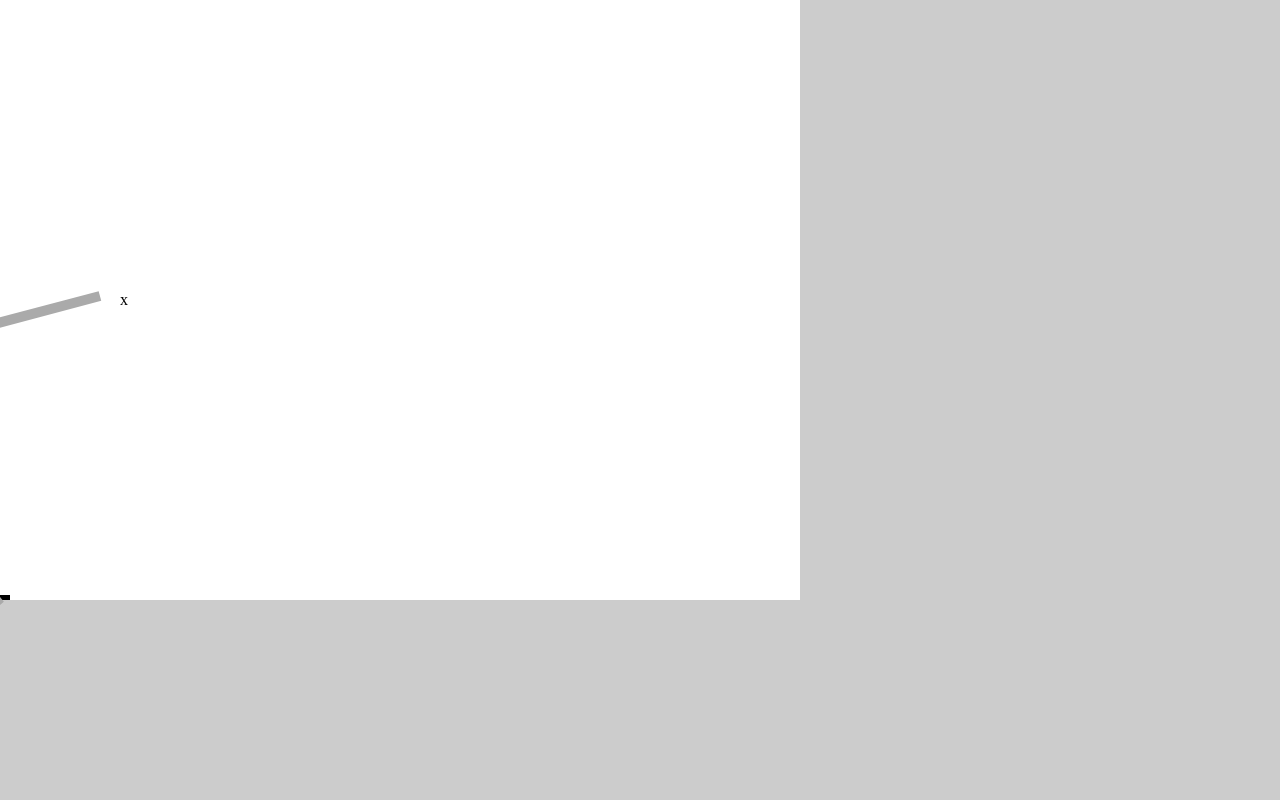
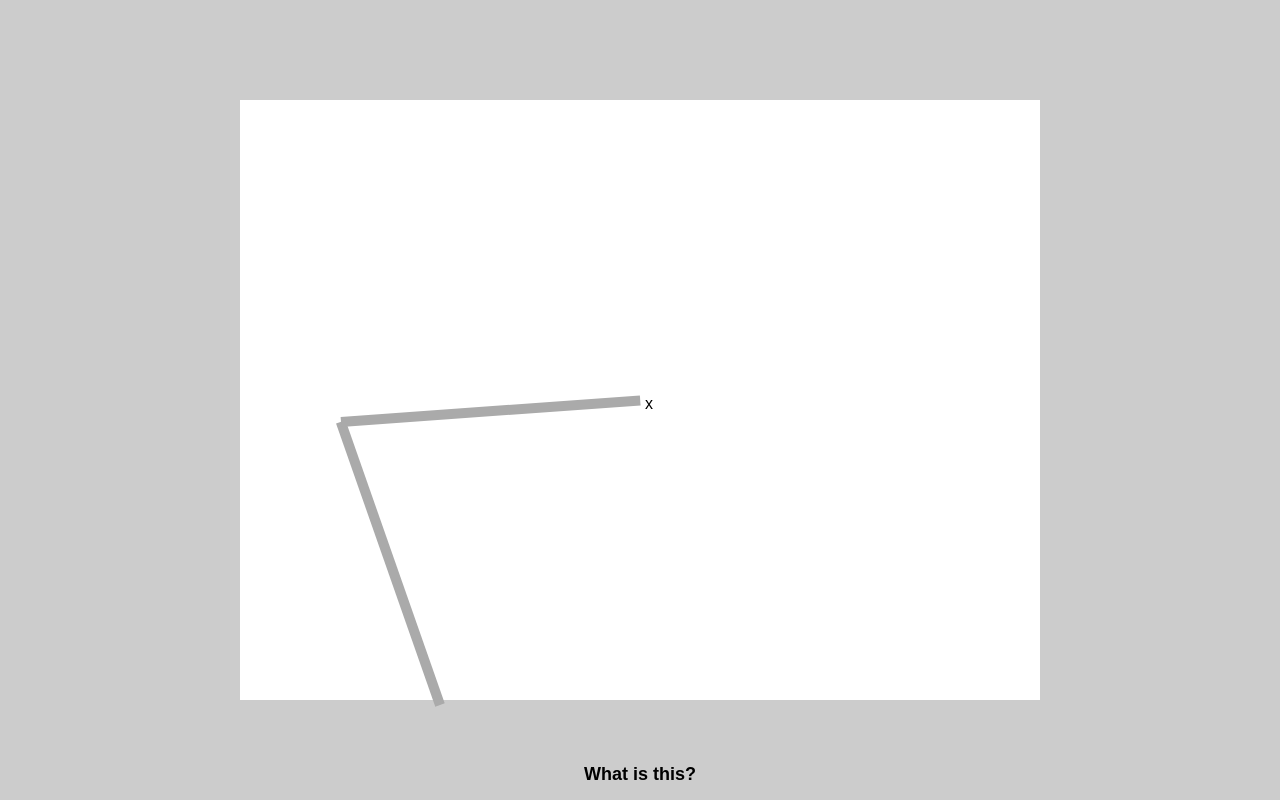
Before and after one commit to murilopolese/roboticarm, a website: page simulator/index.html in a window 1280 px wide. Drawn offline with Linux system fonts and the light colour scheme.

Commit message:
Organizing the structure

```diff
--- a/index.js
+++ b/johnny-five/index.js
@@ -1,10 +1,10 @@
-var five = require("johnny-five"),
-	PolarArm = require("./polararm"),
+var five = require( 'johnny-five' ),
+	PolarArm = require( '../polararm' ),
 	board, servos;
 
 board = new five.Board();
 
-board.on("ready", function() {
+board.on( 'ready', function() {
 
 	servos = {
 		claw: five.Servo({
--- a/simulator/index.html
+++ b/simulator/index.html
@@ -13,13 +13,21 @@
 			body {
 				margin: 0;
 				padding: 0;
+				position: absolute;
+				width: 100%;
+				height: 100%;
 				background: #ccc;
+				font-family: 'Arial';
 			}
 			#stage {
-				position: relative;
+				position: absolute;
 				background: #fff;
 				width: 800px;
 				height: 600px;
+				top: 50%;
+				left: 50%;
+				margin-top: -300px;
+				margin-left: -400px;
 			}
 			.segment {
 				background: #aaa;
@@ -27,17 +35,22 @@
 				width: 300px;
 				height: 10px;
 			}
-			#polar {
-				position: absolute;
-				height: 5px;
-				background: #000;
-				min-width: 10px;
-				bottom: 0px;
-				left: 0px;
-			}
 			#cursor {
 				position: absolute;
-				padding-left: 20px;
+				padding-left: 5px;
+			}
+			.what-is-this {
+				position: absolute;
+				width: 100%;
+				height: 18px;
+				bottom: 36px;
+				text-align: center;
+				font-size: 18px;
+			}
+			a:link, a:hover, a:active, a:visited {
+				text-decoration: none;
+				color: #000;
+				font-weight: bold;
 			}
 		</style>
 	</head>
@@ -48,6 +61,13 @@
 			<div class="segment" id="claw"></div>
 			<div id="cursor">x</div>
 		</div>
+		<div class="what-is-this">
+			<p>
+				<a target="_blank" href="https://medium.com/@murilopolese/drinking-straws-robots-and-some-math-27f8349ad644">
+					What is this?
+				</a>
+			</p>
+		</div>
 		<script src="../polararm.js"></script>
 		<script src="simulator.js"></script>
 	</body>
--- a/simulator/simulator.js
+++ b/simulator/simulator.js
@@ -5,16 +5,16 @@ window.onload = function() {
 
 	// Set initial position
 	armSize = 300;
-	origin = { top: 600, left: 0 };
+	origin = { top: 600, left: 200 };
 	clawPosition = { top: origin.top, left: origin.left + armSize }
 	setPosition( arm, origin );
 	setPosition( claw, clawPosition );
 
 	var positions = [
 		{ x: 300, y: 300 },
-		{ x: 300, y: 100 },
-		{ x: 100, y: 100 },
-		{ x: 100, y: 300 }
+		{ x: 300, y: 200 },
+		{ x: 200, y: 200 },
+		{ x: 200, y: 300 }
 	];
 	var i = 0;
 	var current, next;
@@ -53,7 +53,7 @@ var move = function( x, y, arm, claw ) {
 
 	var cursor = document.getElementById( 'cursor' );
 	cursor.style.top = y + 'px';
-	cursor.style.left = x + 'px';
+	cursor.style.left = ( x + origin.left ) + 'px';
 
 	data.claw = polar.toDegrees( polar.alpha( x, relY ) - polar.teta( x, relY ) );
 	rotate( arm, - data.arm );
@@ -61,7 +61,7 @@ var move = function( x, y, arm, claw ) {
 
 	var clawPosition = {
 		top: origin.top - armSize * Math.sin( polar.toRadians( data.arm ) ),
-		left: armSize * Math.cos( polar.toRadians( data.arm ) )
+		left: ( armSize * Math.cos( polar.toRadians( data.arm ) ) ) + origin.left
 	}
 	setPosition( claw, clawPosition );
 }
```
Also changed, not shown: johnny-five/package.json (added, +13 -0 lines), web-interface/package.json (added, +15 -0 lines), web-interface/index.html (renamed from web/index.html), web-interface/web.js (renamed from web.js).
